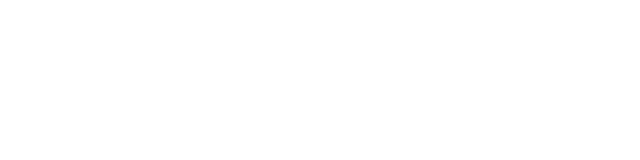
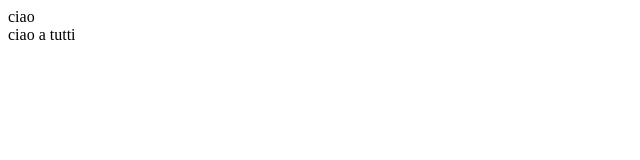
Before and after one commit to LucaFaedda/proj-html-vuejs, a Vue app: page / in a window 1280 px wide. Shown: the top 160 px of the page, without its empty margins (0-640 px from the left). Built offline with nearby package versions, Linux system fonts and the light colour scheme.

Commit message:
aggiunto scss

```diff
--- a/src/components/AppFooter.vue
+++ b/src/components/AppFooter.vue
@@ -5,7 +5,7 @@
 </script>
 <template lang="">
   <div>
-
+    ciao a tutti
   </div>
 </template>
 <style lang="">
--- a/src/components/AppHeader.vue
+++ b/src/components/AppHeader.vue
@@ -5,7 +5,7 @@
 </script>
 <template lang="">
   <div>
-
+    ciao
   </div>
 </template>
 <style lang="">
--- a/src/main.js
+++ b/src/main.js
@@ -1,5 +1,5 @@
 import { createApp } from 'vue'
-import './style.css'
+
 import App from './App.vue'
 
 createApp(App).mount('#app')
--- a/src/style.css
+++ /dev/null
@@ -1,90 +0,0 @@
-:root {
-  font-family: Inter, Avenir, Helvetica, Arial, sans-serif;
-  font-size: 16px;
-  line-height: 24px;
-  font-weight: 400;
-
-  color-scheme: light dark;
-  color: rgba(255, 255, 255, 0.87);
-  background-color: #242424;
-
-  font-synthesis: none;
-  text-rendering: optimizeLegibility;
-  -webkit-font-smoothing: antialiased;
-  -moz-osx-font-smoothing: grayscale;
-  -webkit-text-size-adjust: 100%;
-}
-
-a {
-  font-weight: 500;
-  color: #646cff;
-  text-decoration: inherit;
-}
-a:hover {
-  color: #535bf2;
-}
-
-a {
-  font-weight: 500;
-  color: #646cff;
-  text-decoration: inherit;
-}
-a:hover {
-  color: #535bf2;
-}
-
-body {
-  margin: 0;
-  display: flex;
-  place-items: center;
-  min-width: 320px;
-  min-height: 100vh;
-}
-
-h1 {
-  font-size: 3.2em;
-  line-height: 1.1;
-}
-
-button {
-  border-radius: 8px;
-  border: 1px solid transparent;
-  padding: 0.6em 1.2em;
-  font-size: 1em;
-  font-weight: 500;
-  font-family: inherit;
-  background-color: #1a1a1a;
-  cursor: pointer;
-  transition: border-color 0.25s;
-}
-button:hover {
-  border-color: #646cff;
-}
-button:focus,
-button:focus-visible {
-  outline: 4px auto -webkit-focus-ring-color;
-}
-
-.card {
-  padding: 2em;
-}
-
-#app {
-  max-width: 1280px;
-  margin: 0 auto;
-  padding: 2rem;
-  text-align: center;
-}
-
-@media (prefers-color-scheme: light) {
-  :root {
-    color: #213547;
-    background-color: #ffffff;
-  }
-  a:hover {
-    color: #747bff;
-  }
-  button {
-    background-color: #f9f9f9;
-  }
-}
```
Also changed, not shown: src/assets/style/general.scss (added), src/assets/style/partials/_mixin.scss (added), src/assets/style/partials/_variables.scss (added).
